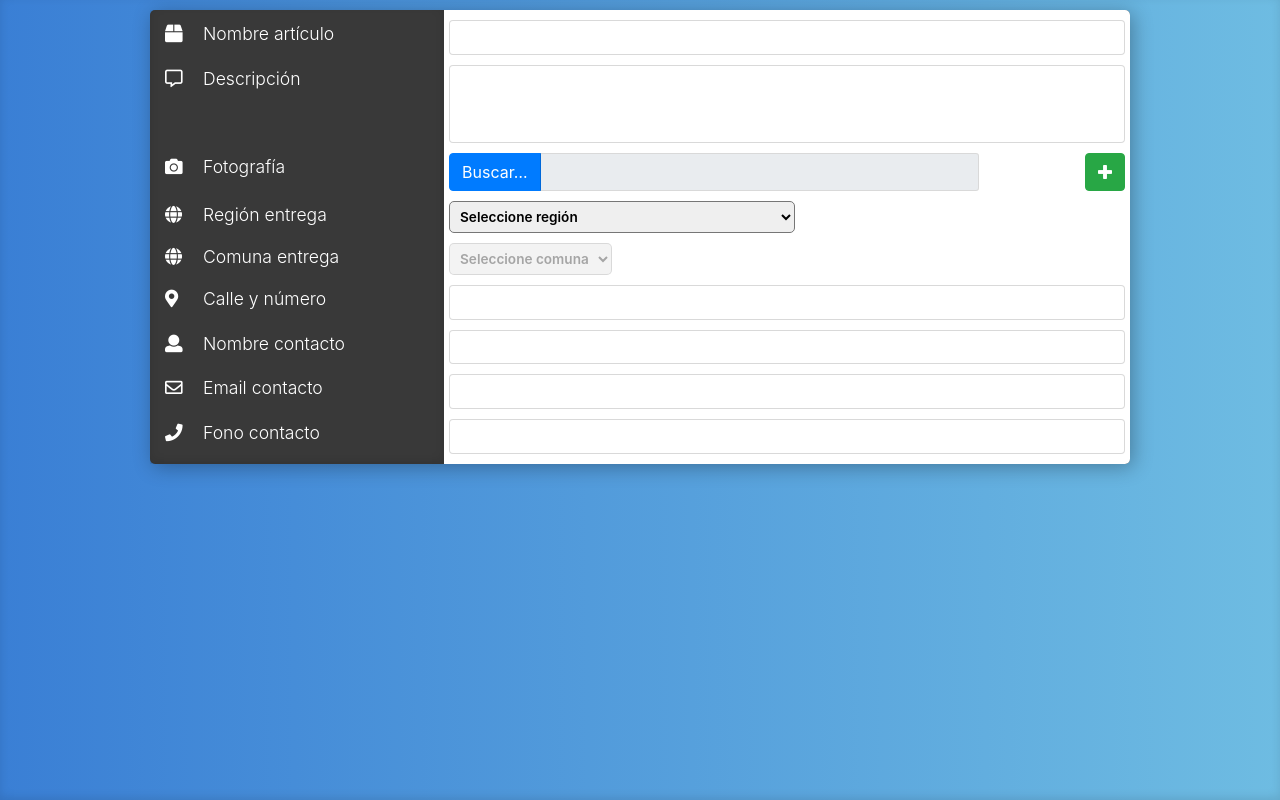
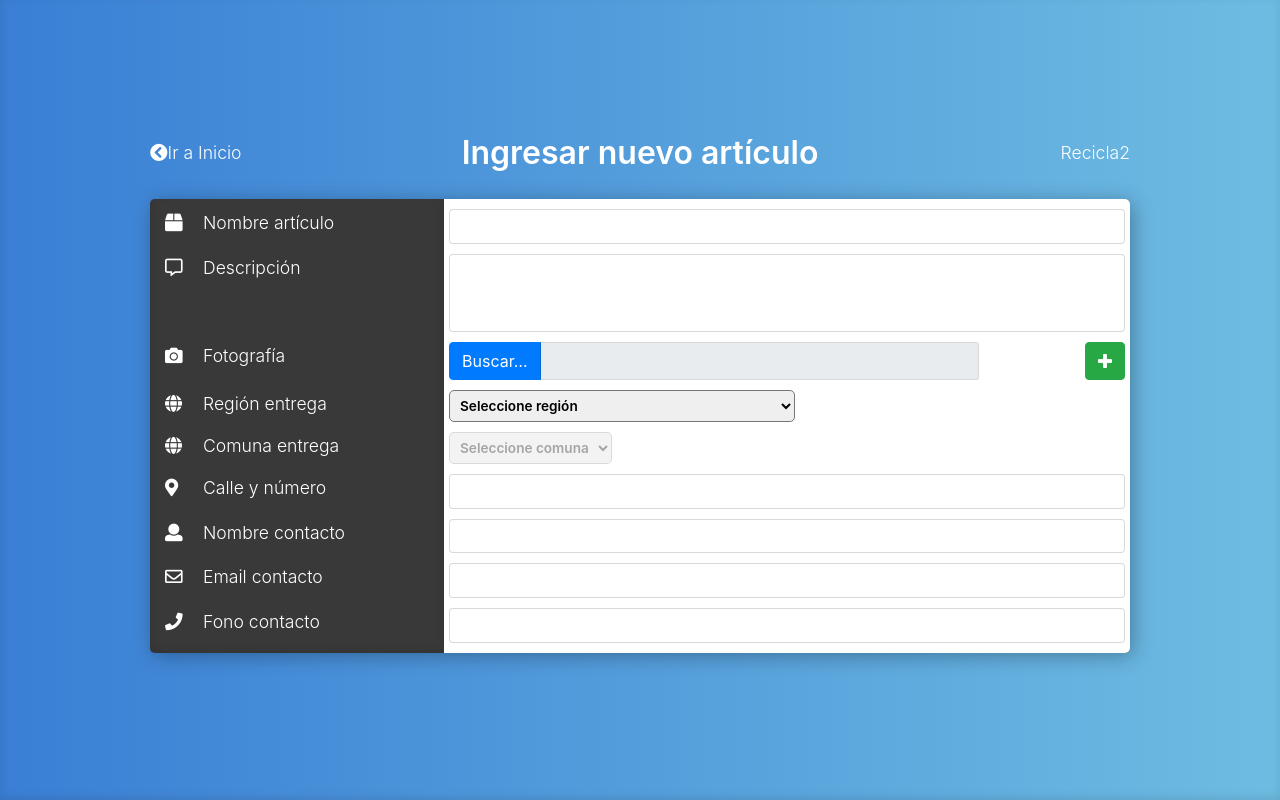
Before and after one commit to ppizarror/recicla2, a PHP site: page / in a window 1280 px wide. Run offline with PHP 8.4, Linux system fonts and the light colour scheme.

Commit message:
Agrega estilos al header, nuevas funciones cambio ui

```diff
--- a/index.html
+++ b/index.html
@@ -64,6 +64,7 @@
     <link rel="stylesheet" type="text/css" href="src/stylesheets/mobile.css" media="screen">
     <link rel="stylesheet" type="text/css" href="src/stylesheets/errors.css" media="screen">
     <link rel="stylesheet" type="text/css" href="src/stylesheets/container.css" media="screen">
+    <link rel="stylesheet" type="text/css" href="src/stylesheets/header.css" media="screen">
 
     <!-- Carga núcleo js -->
     <script src="src/core/config.js"></script>
@@ -73,9 +74,12 @@
     <script src="src/core/utils.js"></script>
 
     <!-- Carga elementos interfaz gráfica -->
-    <script src="src/ui/l10n/lang.js"></script>
-    <script src="src/ui/l10n/es.js"></script>
+    <script src="src/ui/i10n/lang.js"></script>
+    <script src="src/ui/i10n/es.js"></script>
+    <script src="src/ui/globals.js"></script>
+    <script src="src/ui/utils.js"></script>
     <script src="src/ui/container.js"></script>
+    <script src="src/ui/header.js"></script>
 
     <!-- Inicia app -->
     <script src="src/core/init.js"></script>
--- a/src/modules/add_item/init.js
+++ b/src/modules/add_item/init.js
@@ -14,4 +14,6 @@ $(document).ready(function () {
     // Dibuja el container
     createAddItem();
 
+    // Centra la página
+    centerMainContent();
 });
--- a/src/modules/add_item/ui.js
+++ b/src/modules/add_item/ui.js
@@ -165,6 +165,9 @@ function createAddItem() {
         }
     };
 
+    // Genera el header
+    let header = new Header();
+
     // Genera el contador
     let add_container = new Container({
         backgroundColor: '#393939',
@@ -186,9 +189,9 @@ function createAddItem() {
         $k = $add_item_form_titles[$ftitle_k[i]];
         $k.id_title = generateId(cfg_id_size);
         if ($k.icon !== '') {
-            $ocl.append('<div id="{2}" class="add_item_form_line add-item-nameobj"><div class="add-item-form-title-inner"><i class="{1} add-item-nameobj-icon"></i>{0}</div></div>'.format($k.name, $k.icon, $k.id_title));
+            $ocl.append('<!--suppress QuirksModeInspectionTool --><div id="{2}" class="add_item_form_line add-item-nameobj"><div class="add-item-form-title-inner"><i class="{1} add-item-nameobj-icon"></i>{0}</div></div>'.format($k.name, $k.icon, $k.id_title));
         } else {
-            $ocl.append('<div id="{1}" class="add_item_form_line add-item-nameobj">{0}</div>'.format($k.name, $k.id_title));
+            $ocl.append('<!--suppress QuirksModeInspectionTool --><div id="{1}" class="add_item_form_line add-item-nameobj">{0}</div>'.format($k.name, $k.id_title));
         }
     }
 
--- a/src/modules/modules.js
+++ b/src/modules/modules.js
@@ -6,6 +6,7 @@
  @license Copyright 2018, no copiar o distribuír sin permiso directo del autor.
  */
 
+// noinspection JSUnusedGlobalSymbols
 /**
  * Módulos de la aplicación
  */
@@ -21,6 +22,7 @@ var modules = {
     }
 };
 
+// noinspection JSUnusedGlobalSymbols
 /**
  * Carga el archivo definido por el módulo m
  * @param m {String}        Archivo del módulo
--- /dev/null
+++ b/src/stylesheets/header.css
@@ -0,0 +1,64 @@
+/*
+RECICLA2
+Header, cabecera de cada página.
+
+Autor: Pablo Pizarro R. @ppizarror.com
+Copyright 2018, no copiar o distribuír sin permiso directo del autor.
+*/
+
+.header-container {
+    color: #ffffff;
+    display: block;
+    padding-bottom: 20px;
+    width: 100%;
+}
+
+.header-module {
+    display: inline-block;
+    height: 100%;
+    vertical-align: middle;
+}
+
+.header-back-button-container {
+    width: 25%;
+}
+
+.header-back-button-icon {
+    float: left;
+}
+
+.header-back-button-title {
+    float: left;
+}
+
+.header-title {
+    font-size: 2.0rem;
+    line-height: 1 !important;
+    font-weight: 600;
+    text-align: center;
+    width: 50%;
+    cursor: default;
+}
+
+@media screen and (min-width: 900px) and (max-width: 1200px) {
+    .header-title {
+        font-size: 1.75rem;
+    }
+}
+
+@media screen and (min-width: 500px) and (max-width: 900px) {
+    .header-title {
+        font-size: 1.3rem;
+    }
+}
+
+@media screen and (max-width: 500px) {
+    .header-title {
+        font-size: 1.2rem;
+    }
+}
+
+.header-app-logo {
+    text-align: right;
+    width: 25%;
+}
--- a/src/stylesheets/root.css
+++ b/src/stylesheets/root.css
@@ -57,6 +57,7 @@ a.back-to-top {
 }
 
 #mainContent {
+    display: table;
     margin: 0 auto;
     max-width: 980px;
     min-width: 420px;
--- a/src/ui/container.js
+++ b/src/ui/container.js
@@ -16,6 +16,7 @@ function Container(options) {
         backgroundColor: '#ffffff',
         borderRadius: 5,
         padding: 10,
+        parent: ui_main_content,
         shadow: true,
         width: 100
     };
@@ -25,7 +26,7 @@ function Container(options) {
     /**
      * Crea el container en el DOM
      */
-    let _mainContent = $('#mainContent');
+    let _mainContent = $(options.parent);
     this._id = generateId(cfg_id_size);
     _mainContent.append('<div id="{0}" class="ui-container"></div>'.format(self._id));
     this._obj = $('#{0}'.format(this._id));
--- /dev/null
+++ b/src/ui/globals.js
@@ -0,0 +1,9 @@
+/**
+ UI GLOBALS
+ Variables globales.
+
+ @author Pablo Pizarro R. @ppizarror.com
+ @license Copyright 2018, no copiar o distribuír sin permiso directo del autor.
+ */
+
+var ui_main_content = '#mainContent';
--- /dev/null
+++ b/src/ui/header.js
@@ -0,0 +1,31 @@
+/**
+ HEADER
+ Crea un header que incluye el título de la página, un botón para retroceder, herramientas y el ícono de la app.
+
+ @author Pablo Pizarro R. @ppizarror.com
+ @license Copyright 2018, no copiar o distribuír sin permiso directo del autor.
+ */
+
+/**
+ * Crea un header
+ * @param options
+ * @constructor
+ */
+function Header(options) {
+    let $defaults = {
+        backText: '',
+        backUrl: '',
+        parent: ui_main_content,
+        title: ''
+    };
+    options = $.extend($defaults, options);
+    var self = this;
+    let _parentobj = $(options.parent);
+
+    /**
+     * Añade el header
+     */
+    this._id = generateId(cfg_id_size);
+    _parentobj.append('<div id="{0}" class="header-container"><div class="header-module header-back-button-container"><div class="header-back-button-icon"><i class="fas fa-chevron-circle-left"></i></div><div class="header-back-button-title">Ir a Inicio</div></div><div class="header-module header-title">Ingresar nuevo artículo</div><div class="header-module header-app-logo">Recicla2</div></div>'.format(self._id));
+    this._obj = $('#{0}'.format(self._id));
+}
--- /dev/null
+++ b/src/ui/utils.js
@@ -0,0 +1,18 @@
+/**
+ UI UTILS
+ Funciones utilitarias.
+
+ @author Pablo Pizarro R. @ppizarror.com
+ @license Copyright 2018, no copiar o distribuír sin permiso directo del autor.
+ */
+
+/**
+ * Centra el panel principal
+ */
+function centerMainContent() {
+    $(ui_main_content).css('position', 'relative');
+    var $f = function () {
+        $(ui_main_content).css('top', (getElementHeight($(document)) - getElementHeight($(ui_main_content))) / 2 + 'px');
+    };
+    $f();
+}
```
Also changed, not shown: src/ui/i10n/es.js (renamed from src/ui/l10n/es.js), src/ui/i10n/lang.js (renamed from src/ui/l10n/lang.js).
